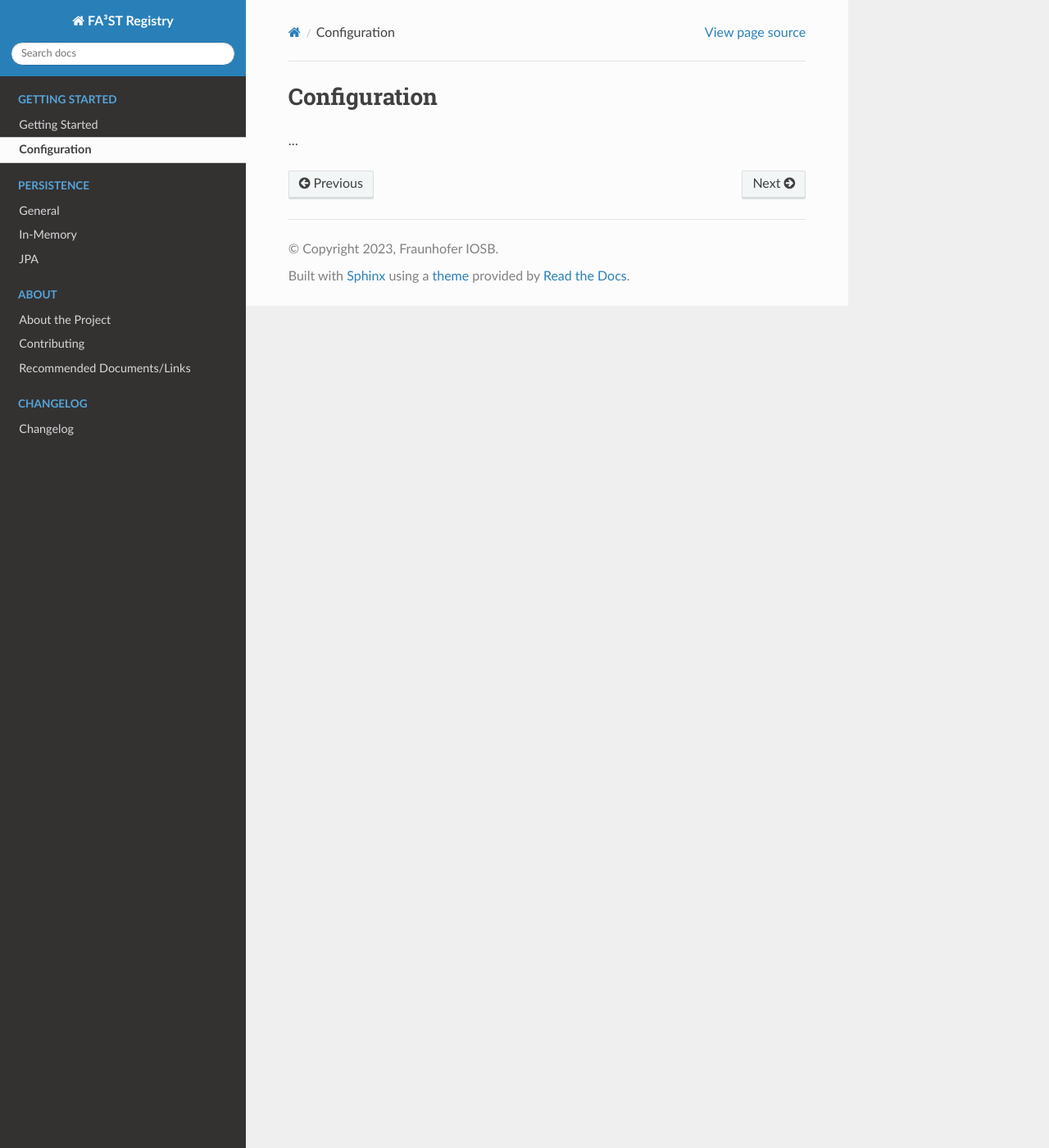
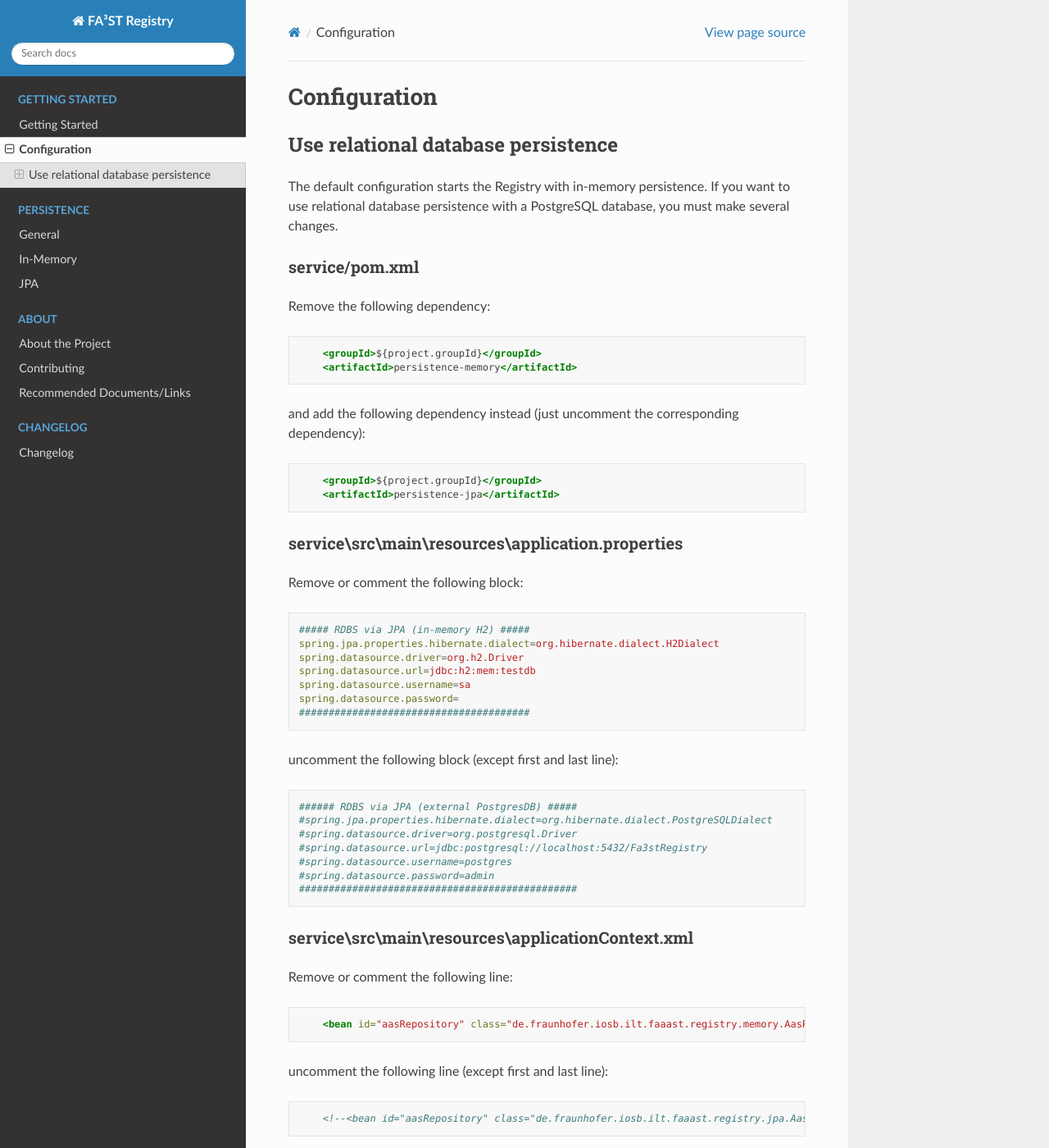
Before and after one commit to FraunhoferIOSB/FAAAST-Registry, a Sphinx documentation site: the page built from docs/source/gettingstarted/configuration.md, in a window 1280 px wide and 1400 px high. Shown: the whole window at 82% size. Built offline with Sphinx 7.4.7 and the Read the Docs theme 2.0.0, drawn with Linux system fonts in a browser that asks for light colours.

Commit message:
first documentation

````diff
--- a/docs/source/gettingstarted/configuration.md
+++ b/docs/source/gettingstarted/configuration.md
@@ -1,3 +1,61 @@
 # Configuration
 
-...
+## Use relational database persistence
+
+The default configuration starts the Registry with in-memory persistence. If you want to use relational database persistence with a PostgreSQL database, you must make several changes.
+
+### service/pom.xml
+
+Remove the following dependency:
+
+```xml
+    <groupId>${project.groupId}</groupId>
+    <artifactId>persistence-memory</artifactId>
+```
+
+and add the following dependency instead (just uncomment the corresponding dependency):
+
+```xml
+    <groupId>${project.groupId}</groupId>
+    <artifactId>persistence-jpa</artifactId>
+```
+
+### service\src\main\resources\application.properties
+
+Remove or comment the following block:
+
+```properties
+##### RDBS via JPA (in-memory H2) #####
+spring.jpa.properties.hibernate.dialect=org.hibernate.dialect.H2Dialect
+spring.datasource.driver=org.h2.Driver
+spring.datasource.url=jdbc:h2:mem:testdb
+spring.datasource.username=sa
+spring.datasource.password=
+#######################################
+```
+
+uncomment the following block (except first and last line):
+
+```properties
+###### RDBS via JPA (external PostgresDB) #####
+#spring.jpa.properties.hibernate.dialect=org.hibernate.dialect.PostgreSQLDialect
+#spring.datasource.driver=org.postgresql.Driver
+#spring.datasource.url=jdbc:postgresql://localhost:5432/Fa3stRegistry
+#spring.datasource.username=postgres
+#spring.datasource.password=admin
+###############################################
+```
+
+### service\src\main\resources\applicationContext.xml
+
+Remove or comment the following line:
+
+```xml
+    <bean id="aasRepository" class="de.fraunhofer.iosb.ilt.faaast.registry.memory.AasRepositoryMemory"/>
+```
+
+uncomment the following line (except first and last line):
+
+```xml
+    <!--<bean id="aasRepository" class="de.fraunhofer.iosb.ilt.faaast.registry.jpa.AasRepositoryJpa"/>-->
+```
````
Also changed, not shown: docs/source/about/about.md (+2 -1 lines), docs/source/gettingstarted/gettingstarted.md (+8 -2 lines).
